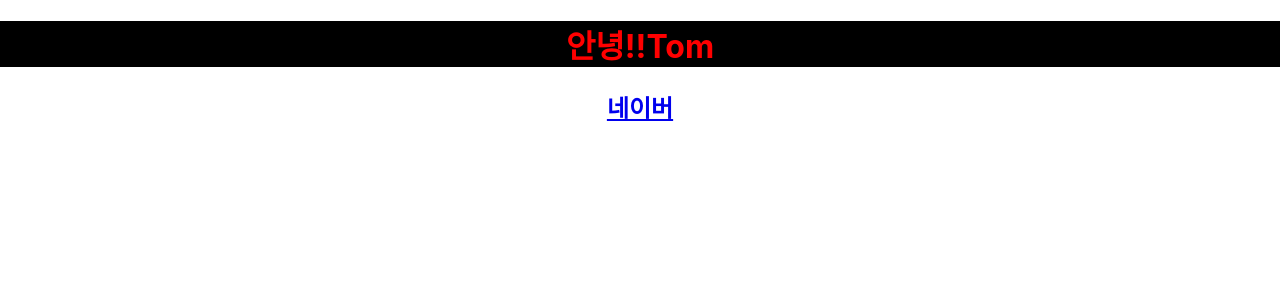
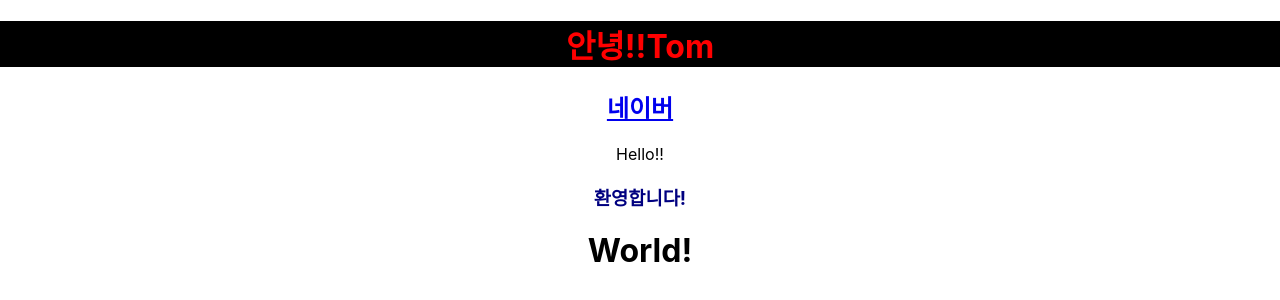
Before and after one commit to pyoja/react_devil, a React (Create React App) app in the folder voca/: page / in a window 1280 px wide. Shown: the top 300 px of the page. Built offline with nearby package versions, Linux system fonts and the light colour scheme.

Commit message:
4강 모듈

```diff
--- a/voca/src/App.js
+++ b/voca/src/App.js
@@ -1,4 +1,6 @@
 import "./App.css";
+import Hello from "./component/Hello";
+import Welcome from "./component/Welcome";
 
 function App() {
   const name = "Tom";
@@ -12,6 +14,8 @@ function App() {
       <h2>
         <a href={naver.url}>{naver.name}</a>
       </h2>
+      <Hello />
+      <Welcome />
     </div>
   );
 }
--- /dev/null
+++ b/voca/src/component/Hello.js
@@ -0,0 +1,5 @@
+const Hello = () => {
+  return <div>Hello!!</div>;
+};
+
+export default Hello;
--- /dev/null
+++ b/voca/src/component/Welcome.js
@@ -0,0 +1,12 @@
+import World from "./World";
+
+function Welcome() {
+  return (
+    <div>
+      <h3 style={{ color: "navy" }}>환영합니다!</h3>
+      <World />
+    </div>
+  );
+}
+
+export default Welcome;
--- /dev/null
+++ b/voca/src/component/World.js
@@ -0,0 +1,7 @@
+export default function World() {
+  return (
+    <div>
+      <h1>World!</h1>
+    </div>
+  );
+}
```
